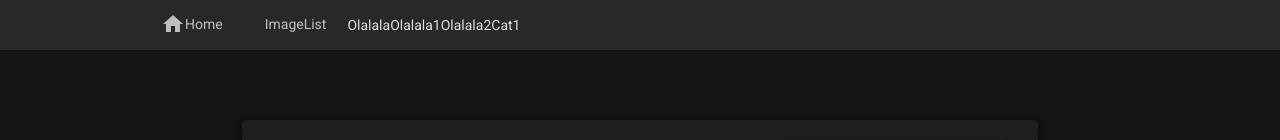
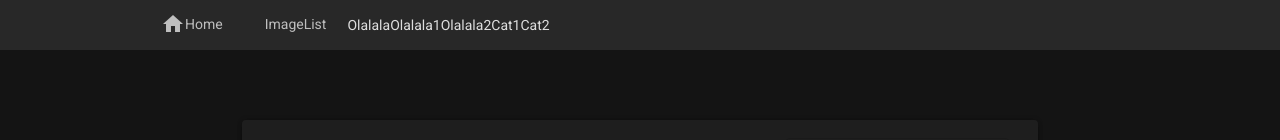
Before and after one commit to TungphamV999/browserImage, an Angular app: page / in a window 1280 px wide. Shown: the top 140 px of the page. Built offline with nearby package versions, Linux system fonts and the light colour scheme.

Commit message:
cat 2 commit 2

```diff
--- a/src/app/general-components/nav-bar/nav-bar.component.html
+++ b/src/app/general-components/nav-bar/nav-bar.component.html
@@ -24,5 +24,6 @@
     <div>Olalala1</div>
     <div>Olalala2</div>
     <div>Cat1</div>
+    <div>Cat2</div>
   </div>
 </nav>
```
